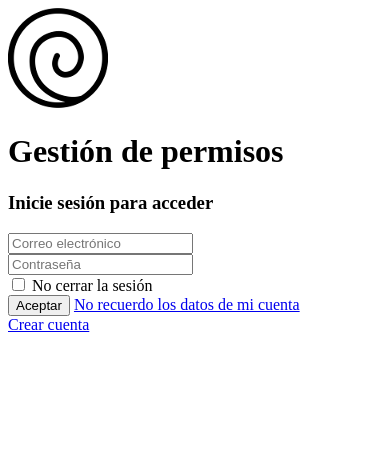
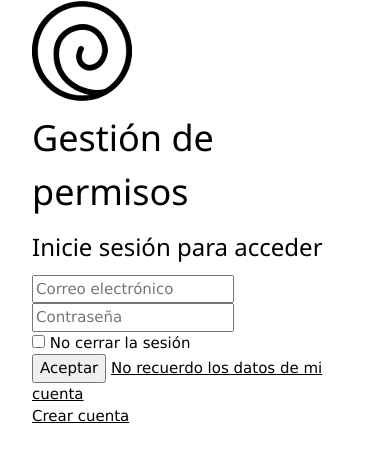
Before and after one commit to jmarquelladas/daw, a PHP site: page /login2.php in a window 390 px wide. Shown: the top 462 px of the page. Run offline with PHP 8.4, Linux system fonts and the light colour scheme; some libraries are stand-ins or nearby versions.

Commit message:
Modificaciones w3.css
Para modificaciones responsive

```diff
--- a/login2.php
+++ b/login2.php
@@ -4,10 +4,16 @@
 	<title>Inicio de sesión</title>
 	<meta charset="utf-8">
 	<link rel="stylesheet" href="./include/css/principal.css">
-	<script src="https://ajax.googleapis.com/ajax/libs/jquery/3.1.1/jquery.min.js"></script>
+	<meta name="viewport" content="width=device-width, initial-scale=1"> <!-- Para adaptarlo a smartphones y Tablets -->
+	<!-- Para usar w3.css en la web es necesario realizar un enlace a "w3.css" -->
+	<link rel="stylesheet" href="http://www.w3schools.com/lib/w3.css">	 <!-- Enlace al Framework del estilo w3.css -->
 </head>
 <body>
-	<img src="./include/img/logo100.png" alt="Logo Empresa" height="25%" >
+	<div class="w3-container">
+		<div class="w3-row">
+			<div class="w3-third w3-container"></div>
+			<div class="w3-third w3-container">
+				<img src="./include/img/logo100.png" alt="Logo Empresa" height="25%" class="w3-image">
 				<h1>Gestión de permisos</h1>
 				<h3>Inicie sesión para acceder</h3>
 				<form>
@@ -28,5 +34,9 @@
 					<a href="#">No recuerdo los datos de mi cuenta</a>
 				</form>
 				<a href="#">Crear cuenta</a>
+			</div>
+			<div class="w3-third w3-container"></div>
+		</div>
+	</div>
 </body>
 </html>
```
Lines whose indentation alone changed are shown as unchanged.
